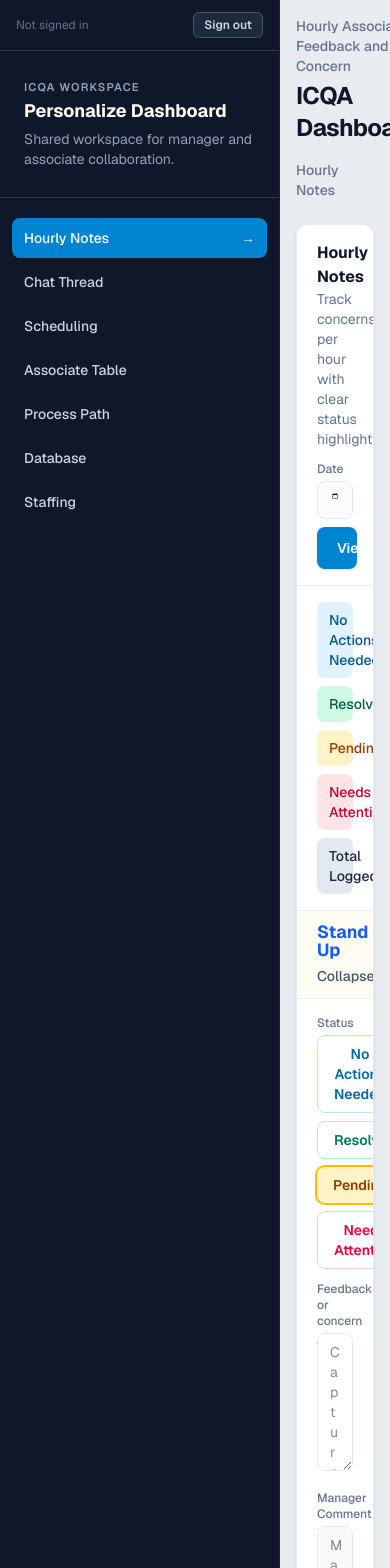
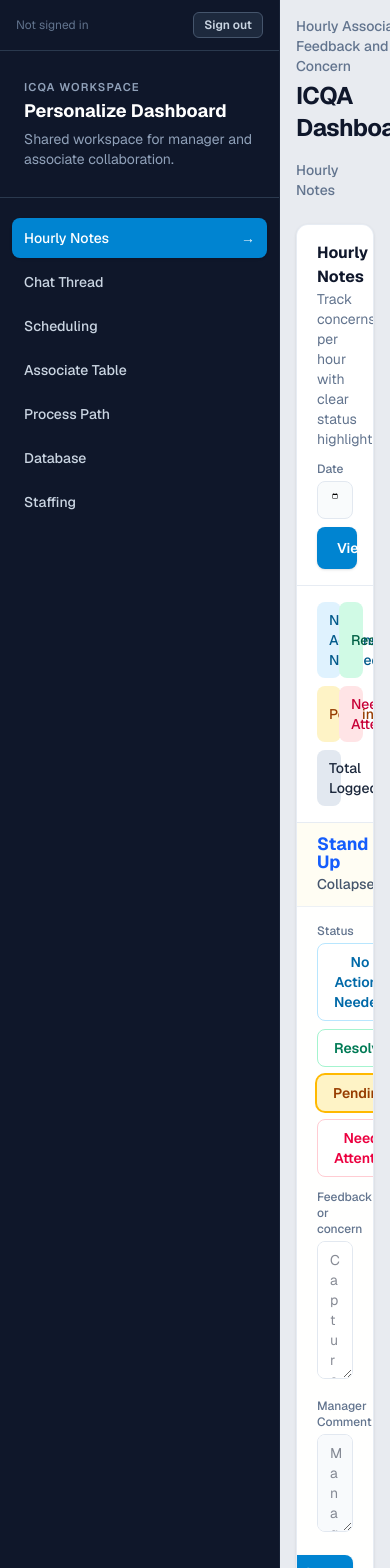
Before and after one commit to ronaldbadua/icqa-workspace, a Next.js app in the folder artifacts/next-app/: page /hourly-notes in a window 390 px wide. Shown: the top 1568 px of the page. Built offline with nearby package versions, Linux system fonts and the light colour scheme; no server answers; the database is empty.

Commit message:
fix: responsive summary pills grid + row header overflow fix

```diff
--- a/artifacts/next-app/src/components/dashboard/hourly-notes-panel.tsx
+++ b/artifacts/next-app/src/components/dashboard/hourly-notes-panel.tsx
@@ -175,7 +175,7 @@ export function HourlyNotesPanel({ initialDate, rows, hasSupabase }: HourlyNotes
         </div>
 
         <div className="px-5 py-4">
-          <div className="flex flex-wrap gap-2">
+          <div className="grid grid-cols-2 sm:grid-cols-3 lg:grid-cols-5 gap-2">
             <StatusPill label="No Actions Needed" value={summary.noActionNeeded} tone="info" />
             <StatusPill label="Resolved" value={summary.resolved} tone="success" />
             <StatusPill label="Pending" value={summary.pending} tone="warning" />
@@ -200,8 +200,8 @@ export function HourlyNotesPanel({ initialDate, rows, hasSupabase }: HourlyNotes
             const f = getForm(slot);
             return (
               <li key={slot.hour} className={rowTone}>
-                <div className="flex flex-wrap items-center justify-between gap-2 px-5 py-3">
-                  <div className="flex min-w-0 items-center gap-2">
+                <div className="flex min-w-0 flex-wrap items-center justify-between gap-x-3 gap-y-1 px-5 py-3">
+                  <div className="flex min-w-0 flex-1 items-center gap-2">
                     {slot.hour === 6 || slot.hour === STAND_UP_2_HOUR ? (
                       <span className="text-[1.1rem] font-bold text-blue-600 leading-none">
                         {formatHourLabel(slot.hour)}
```
